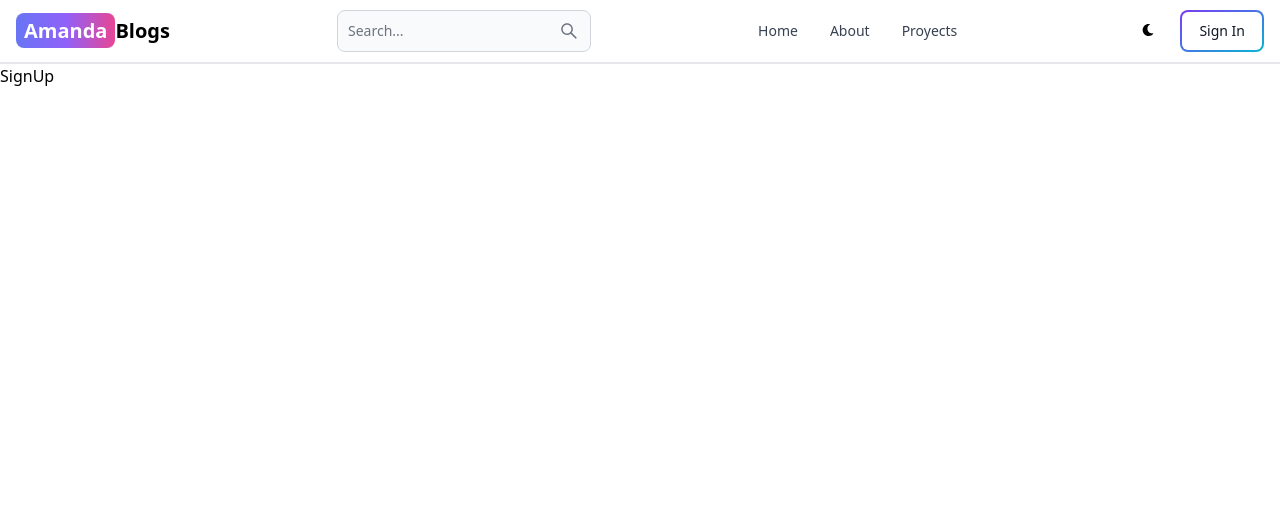
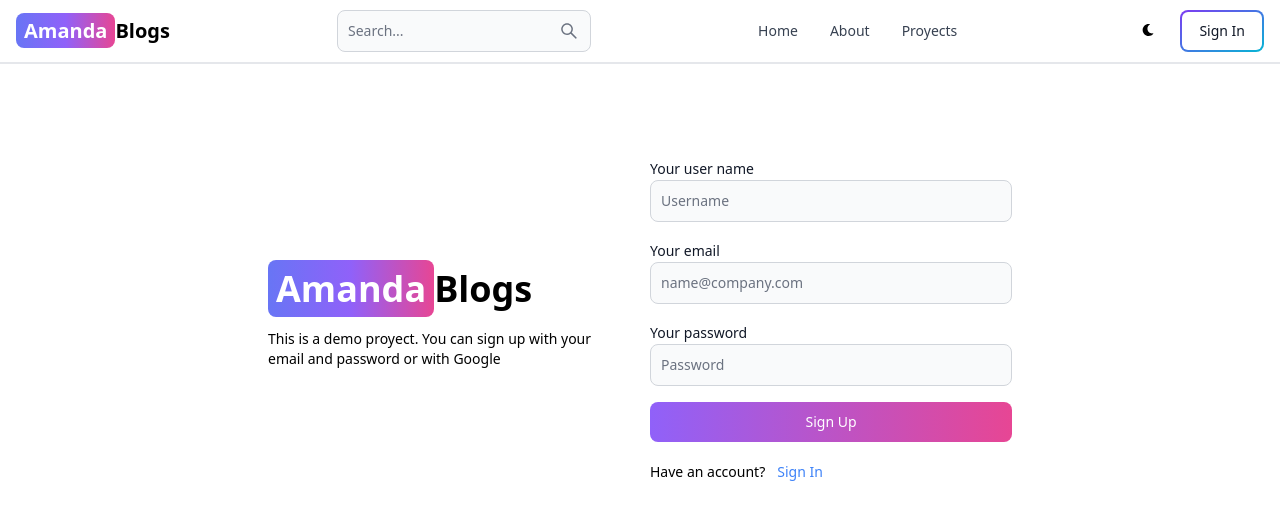
Before and after one commit to amanda1686/Blog, a React (Vite) app in the folder client/: page /signup in a window 1280 px wide. Shown: the top 520 px of the page. Built offline with nearby package versions, Linux system fonts and the light colour scheme.

Commit message:
create signup ui

```diff
--- a/client/src/pages/SignUp.jsx
+++ b/client/src/pages/SignUp.jsx
@@ -1,7 +1,59 @@
+import { Button, Label, TextInput } from 'flowbite-react'
 import React from 'react'
+import { Link } from 'react-router-dom'
 
 export default function SignUp() {
   return (
-    <div>SignUp</div>
+    <div className=' min-h-screen mt-20'>
+      <div className=" flex p-3 max-w-3xl mx-auto flex-col md:flex-row md:items-center gap-5">
+        {/* left */}
+        <div className=" flex-1">
+        <Link to="/" className='  font-bold dark:text-white text-4xl'>
+            <span className='px-2 py-1 bg-gradient-to-r from-indigo-500 via-purple-500 rounded-lg text-white to-pink-500'>Amanda</span>Blogs
+        </Link>
+        <p className=' text-sm mt-5'>
+          This is a demo proyect. You can sign up with your email and password or with Google
+          </p>
+        </div>
+        {/* right */}
+        <div className=" flex-1">
+          <form className=' flex flex-col gap-4'>
+            <div className="">
+              <Label value='Your user name'/>
+              <TextInput
+              type='text'
+              placeholder='Username'
+              id='username'
+              />
+            </div>
+            <div className="">
+              <Label value='Your email'/>
+              <TextInput
+              type='text'
+              placeholder='name@company.com'
+              id='email'
+              />
+            </div>
+            <div className="">
+              <Label value='Your password'/>
+              <TextInput
+              type='text'
+              placeholder='Password'
+              id='password'
+              />
+            </div>
+            <Button gradientDuoTone='purpleToPink' type='submit'>
+              Sign Up
+            </Button>
+          </form>
+          <div className=" flex gap-3 text-sm mt-5">
+            <span> Have an account?</span>
+            <Link to='/signin' className='text-blue-500'>
+              Sign In
+            </Link>
+          </div>
+        </div>
+      </div>
+    </div>
   )
 }
```
